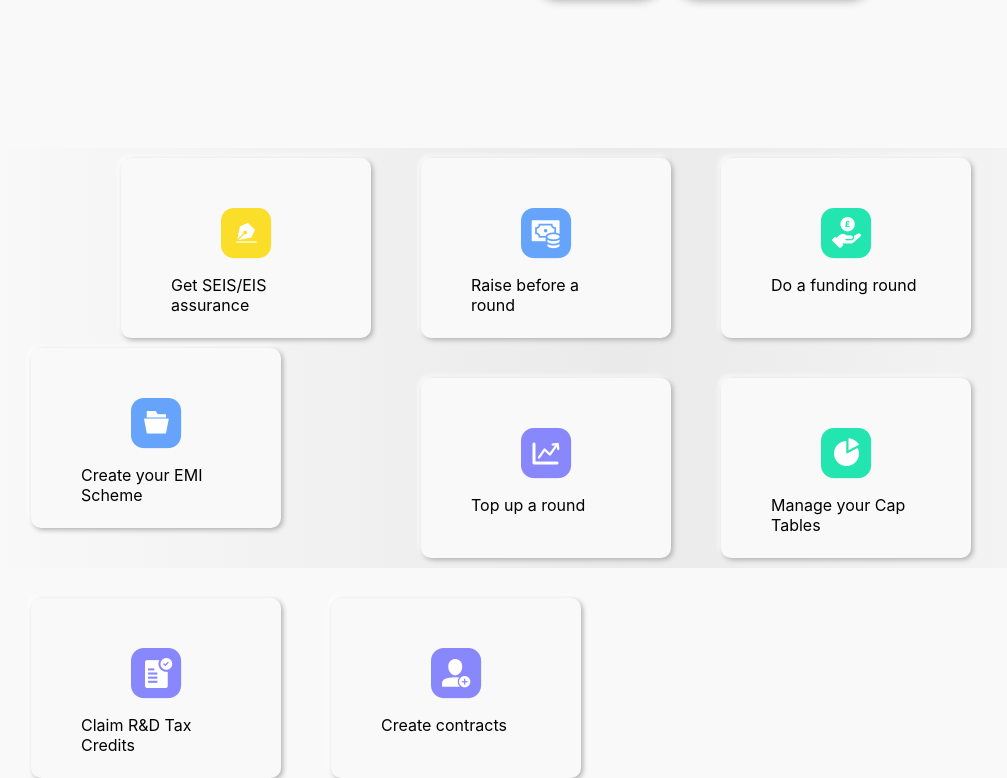
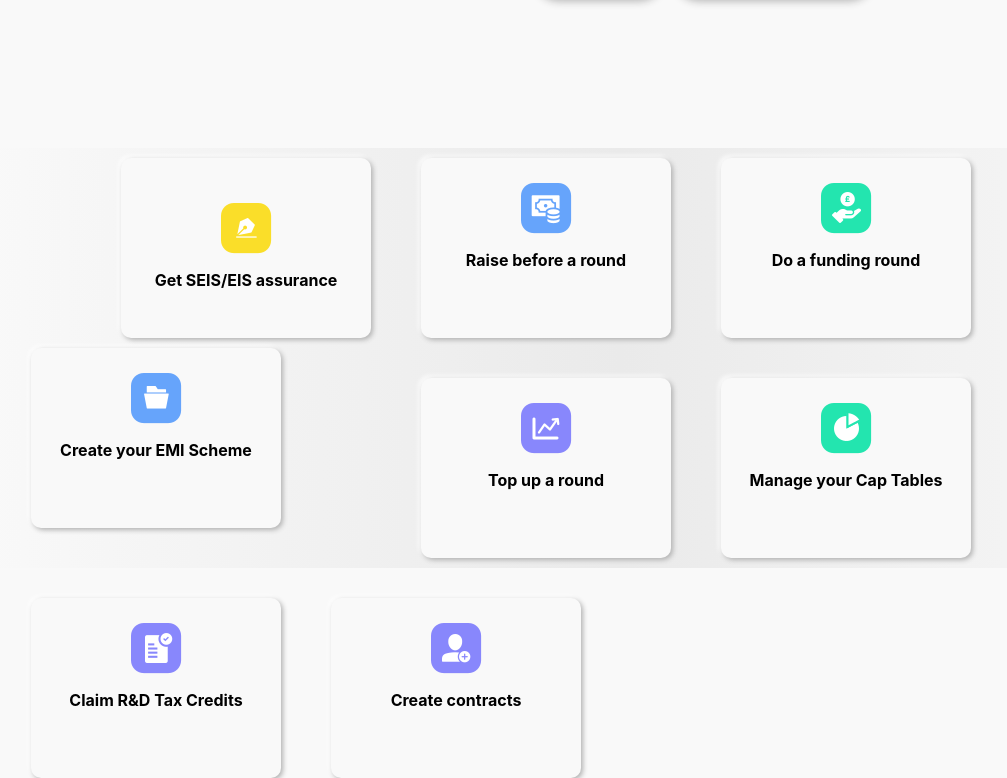
Before and after one commit to MilanP5G/seedlegals, a React (Create React App) app: page / in a window 1280 px wide. Shown: the part 578-1356 px from the top of the page, without its empty margins (19-1026 px from the left). Built offline with nearby package versions, Linux system fonts and the light colour scheme.

Commit message:
styled supporting text and refactored feature boxes

```diff
--- a/src/styling/main.css
+++ b/src/styling/main.css
@@ -91,9 +91,9 @@ body {
   margin-top: 10px;
   margin-left: 140px;
   background: #f9f9f9;
-  width: 150px;
-  height: 80px;
-  padding: 50px;
+  width: 200px;
+  height: 130px;
+  padding: 25px;
   border-radius: 10px;
   box-shadow: 2px 2px 5px #b1b1b1,
               -2px -2px 5px #ffffff;
@@ -101,8 +101,16 @@ body {
 
 .feature-assurance img {
   display: block;
+  margin-top: 20px;
   margin-left: auto;
   margin-right: auto;
+}
+
+.feature-assurance p {
+  margin-left: auto;
+  margin-right: auto;
+  text-align: center;
+  font-weight: 700;
 }
 
 .feature-raise {
@@ -110,9 +118,9 @@ body {
   margin-top: 10px;
   margin-left: 50px;
   background: #f9f9f9;
-  width: 150px;
-  height: 80px;
-  padding: 50px;
+  width: 200px;
+  height: 130px;
+  padding: 25px;
   border-radius: 10px;
   box-shadow: 2px 2px 5px #b1b1b1,
               -2px -2px 5px #ffffff;
@@ -124,14 +132,21 @@ body {
   margin-right: auto;
 }
 
+.feature-raise p {
+  margin-left: auto;
+  margin-right: auto;
+  text-align: center;
+  font-weight: 700;
+}
+
 .feature-funding {
   float: left;
   margin-top: 10px;
   margin-left: 50px;
   background: #f9f9f9;
-  width: 150px;
-  height: 80px;
-  padding: 50px;
+  width: 200px;
+  height: 130px;
+  padding: 25px;
   border-radius: 10px;
   box-shadow: 2px 2px 5px #b1b1b1,
               -2px -2px 5px #ffffff;
@@ -143,14 +158,21 @@ body {
   margin-right: auto;
 }
 
+.feature-funding p {
+  margin-left: auto;
+  margin-right: auto;
+  text-align: center;
+  font-weight: 700;
+}
+
 .feature-emi {
   float: left;
   margin-top: 10px;
   margin-left: 50px;
   background: #f9f9f9;
-  width: 150px;
-  height: 80px;
-  padding: 50px;
+  width: 200px;
+  height: 130px;
+  padding: 25px;
   border-radius: 10px;
   box-shadow: 2px 2px 5px #b1b1b1,
               -2px -2px 5px #ffffff;
@@ -162,14 +184,21 @@ body {
   margin-right: auto;
 }
 
+.feature-emi p {
+  margin-left: auto;
+  margin-right: auto;
+  text-align: center;
+  font-weight: 700;
+}
+
 .feature-topup {
   float: left;
   margin-top: 40px;
   margin-left: 140px;
   background: #f9f9f9;
-  width: 150px;
-  height: 80px;
-  padding: 50px;
+  width: 200px;
+  height: 130px;
+  padding: 25px;
   border-radius: 10px;
   box-shadow: 2px 2px 5px #b1b1b1,
               -2px -2px 5px #ffffff;
@@ -181,14 +210,21 @@ body {
   margin-right: auto;
 }
 
+.feature-topup p {
+  margin-left: auto;
+  margin-right: auto;
+  text-align: center;
+  font-weight: 700;
+}
+
 .feature-cap {
   float: left;
   margin-top: 40px;
   margin-left: 50px;
   background: #f9f9f9;
-  width: 150px;
-  height: 80px;
-  padding: 50px;
+  width: 200px;
+  height: 130px;
+  padding: 25px;
   border-radius: 10px;
   box-shadow: 2px 2px 5px #b1b1b1,
               -2px -2px 5px #ffffff;
@@ -200,14 +236,21 @@ body {
   margin-right: auto;
 }
 
+.feature-cap p {
+  margin-left: auto;
+  margin-right: auto;
+  text-align: center;
+  font-weight: 700;
+}
+
 .feature-tax {
   float: left;
   margin-top: 40px;
   margin-left: 50px;
   background: #f9f9f9;
-  width: 150px;
-  height: 80px;
-  padding: 50px;
+  width: 200px;
+  height: 130px;
+  padding: 25px;
   border-radius: 10px;
   box-shadow: 2px 2px 5px #b1b1b1,
               -2px -2px 5px #ffffff;
@@ -219,14 +262,21 @@ body {
   margin-right: auto;
 }
 
+.feature-tax p {
+  margin-left: auto;
+  margin-right: auto;
+  text-align: center;
+  font-weight: 700;
+}
+
 .feature-contracts {
   float: left;
   margin-top: 40px;
   margin-left: 50px;
   background: #f9f9f9;
-  width: 150px;
-  height: 80px;
-  padding: 50px;
+  width: 200px;
+  height: 130px;
+  padding: 25px;
   border-radius: 10px;
   box-shadow: 2px 2px 5px #b1b1b1,
               -2px -2px 5px #ffffff;
@@ -237,3 +287,10 @@ body {
   margin-left: auto;
   margin-right: auto;
 }
+
+.feature-contracts p {
+  margin-left: auto;
+  margin-right: auto;
+  text-align: center;
+  font-weight: 700;
+}
```
